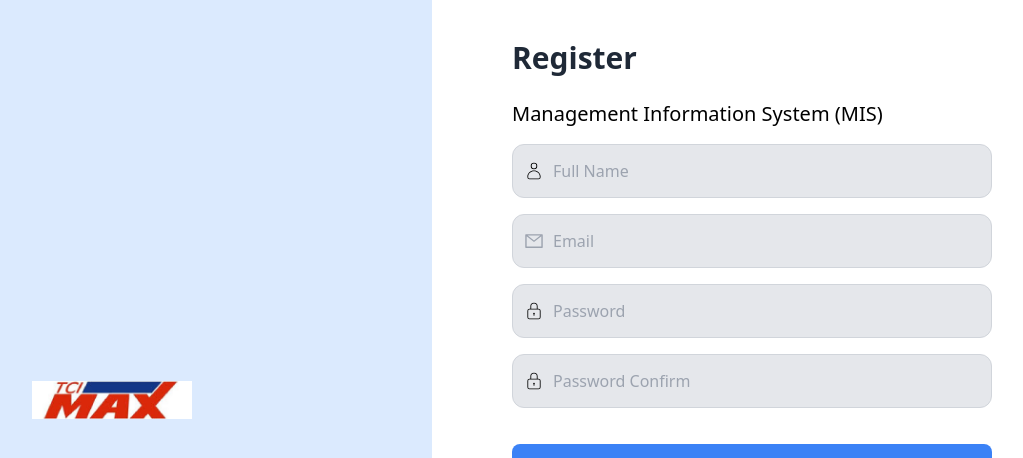
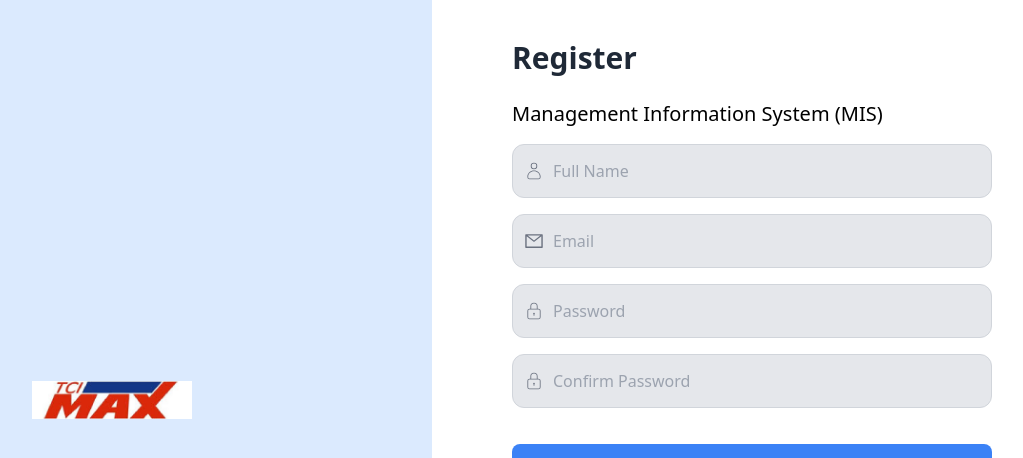
Before and after one commit to Atir-786/tcimax, a Next.js app: page /register in a window 1280 px wide. Shown: the top 458 px of the page, without its empty margins (208-1231 px from the left). Built offline with nearby package versions, Linux system fonts and the light colour scheme.

Commit message:
DidSomeRefactoring

```diff
--- a/components/Clock.jsx
+++ b/components/Clock.jsx
@@ -14,7 +14,7 @@ const Clock = () => {
       setTime(`${hours}:${minutes}:${seconds} ${ampm}`);
     }, 1000);
 
-    return () => clearInterval(interval); // Cleanup interval on component unmount
+    return () => clearInterval(interval);
   }, []);
 
   return <div className="text-lg font-normal text-black ">{time}</div>;
--- /dev/null
+++ b/components/InputComp.jsx
@@ -0,0 +1,28 @@
+import React from "react";
+
+const InputField = ({
+  name,
+  value,
+  onChange,
+  type = "text",
+  placeholder,
+  icon: Icon,
+}) => {
+  return (
+    <div className="relative mb-4 rounded-sm">
+      <input
+        name={name}
+        value={value}
+        onChange={onChange}
+        type={type}
+        placeholder={placeholder}
+        className="pl-10 pr-4 py-3.5 w-full border border-gray-300 rounded-xl bg-gray-200"
+      />
+      {Icon && (
+        <Icon className="absolute left-3 top-1/2 transform -translate-y-1/2 w-5 h-5 text-gray-500" />
+      )}
+    </div>
+  );
+};
+
+export default InputField;
--- a/components/client/LoginForm.jsx
+++ b/components/client/LoginForm.jsx
@@ -3,9 +3,10 @@ import React, { useState } from "react";
 import { CiLock } from "react-icons/ci";
 import { redirect } from "next/navigation";
 import { AiOutlineMail } from "react-icons/ai";
+import InputField from "../InputComp";
 const LoginForm = () => {
   const [email, setEmail] = useState("");
-  const [password, setSetPassword] = useState("");
+  const [password, setPassword] = useState("");
   const [errors, setErrors] = useState("");
   const [message, setMessage] = useState("");
   function handleForm(e) {
@@ -30,29 +31,23 @@ const LoginForm = () => {
   return (
     <form onSubmit={(e) => handleForm(e)}>
       {errors && <p>{errors}</p>}
-
-      <div className="relative mb-4 rounded-sm">
-        <input
-          type="text"
+      <InputField
         name="email"
         value={email}
         onChange={(e) => setEmail(e.target.value)}
+        type="email"
         placeholder="Email"
-          className="pl-10 pr-4 py-3.5 w-full border border-gray-300 rounded-xl bg-gray-200"
+        icon={AiOutlineMail}
       />
-        <AiOutlineMail className="text-gray-400 absolute left-3 top-1/2 transform -translate-y-1/2 w-5 h-5" />
-      </div>
-      <div className="relative mb-4">
-        <input
-          type="password"
+      <InputField
         name="password"
         value={password}
-          onChange={(e) => setSetPassword(e.target.value)}
+        onChange={(e) => setPassword(e.target.value)}
+        type="password"
         placeholder="Password"
-          className="pl-10 pr-4 py-3.5 w-full border border-gray-300 rounded-xl bg-gray-200"
+        icon={CiLock}
       />
-        <CiLock className="text-gray-500 absolute left-3 top-1/2 transform -translate-y-1/2 w-5 h-5" />
-      </div>
+
       <button
         type="submit"
         className="text-mg font-bold py-3 my-10 w-full bg-blue-500 text-white rounded-lg hover:bg-blue-600 transition"
--- a/components/client/RegisterForm.jsx
+++ b/components/client/RegisterForm.jsx
@@ -3,6 +3,7 @@ import React, { useState } from "react";
 import { redirect } from "next/navigation";
 import { AiOutlineMail } from "react-icons/ai";
 import { CiLock, CiUser } from "react-icons/ci";
+import InputField from "../InputComp";
 
 const RegisterForm = () => {
   const [name, setName] = useState("");
@@ -38,51 +39,39 @@ const RegisterForm = () => {
   return (
     <form onSubmit={(e) => handleForm(e)}>
       {errors && <p>{errors}</p>}
-      <div className="relative mb-4 rounded-sm">
-        <input
+      {/* Full Name Field */}
+      <InputField
         name="name"
         value={name}
         onChange={(e) => setName(e.target.value)}
         type="text"
         placeholder="Full Name"
-          className="pl-10 pr-4 py-3.5 w-full border border-gray-300 rounded-xl bg-gray-200"
+        icon={CiUser}
       />
-        <CiUser className="absolute left-3 top-1/2 transform -translate-y-1/2 w-5 h-5" />
-      </div>
-      <div className="relative mb-4 rounded-sm">
-        <input
+      <InputField
         name="email"
         value={email}
         onChange={(e) => setEmail(e.target.value)}
-          type="text"
+        type="email"
         placeholder="Email"
-          className="pl-10 pr-4 py-3.5 w-full border border-gray-300 rounded-xl bg-gray-200"
+        icon={AiOutlineMail}
       />
-        <AiOutlineMail className="text-gray-400 absolute left-3 top-1/2 transform -translate-y-1/2 w-5 h-5" />
-      </div>
-
-      <div className="relative mb-4">
-        <input
-          name="Password"
+      <InputField
+        name="password"
         value={password}
         onChange={(e) => setPassword(e.target.value)}
         type="password"
         placeholder="Password"
-          className="pl-10 pr-4 py-3.5 w-full border border-gray-300 rounded-xl bg-gray-200"
+        icon={CiLock}
       />
-        <CiLock className="absolute left-3 top-1/2 transform -translate-y-1/2 w-5 h-5" />
-      </div>
-      <div className="relative mb-4">
-        <input
+      <InputField
         name="confirmPassword"
         value={confirmPassword}
         onChange={(e) => setConfirmPassword(e.target.value)}
         type="password"
-          placeholder="Password Confirm"
-          className="pl-10 pr-4 py-3.5 w-full border border-gray-300 rounded-xl bg-gray-200"
+        placeholder="Confirm Password"
+        icon={CiLock}
       />
-        <CiLock className="absolute left-3 top-1/2 transform -translate-y-1/2 w-5 h-5" />
-      </div>
 
       <button
         type="submit"
```
Lines whose indentation alone changed are shown as unchanged.
